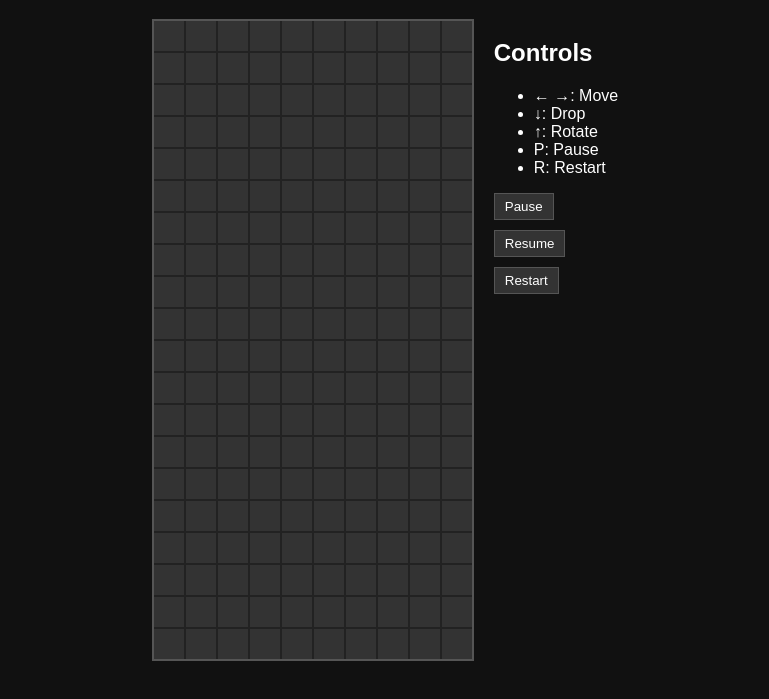
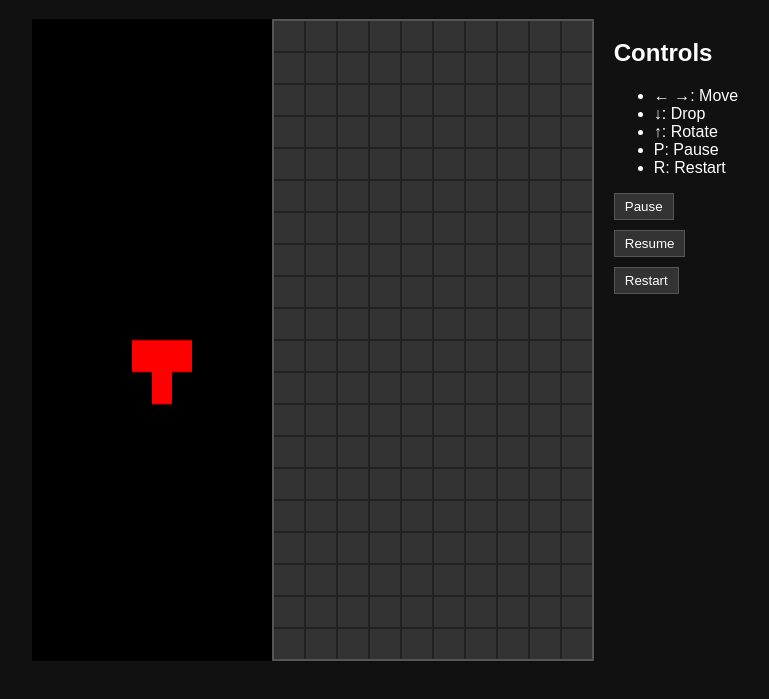
Before and after one commit to Tomlee-abila/tetris_canvas_version_js, a plain HTML site: page index.html in a window 1280 px wide. Shown: the part 61-760 px from the top of the page, without its empty margins (255-1024 px from the left). Drawn offline with Linux system fonts and the light colour scheme.

Commit message:
feat: impliment canva alongside

```diff
--- a/index.html
+++ b/index.html
@@ -10,6 +10,7 @@
   <div class="game" >
     <h1>Tetris DOM</h1>
     <div id="game-container">
+      <canvas id="tetris" width="240" height="400"></canvas>
       <div id="grid"></div>
       <div id="sidebar">
         <h2>Controls</h2>
```
